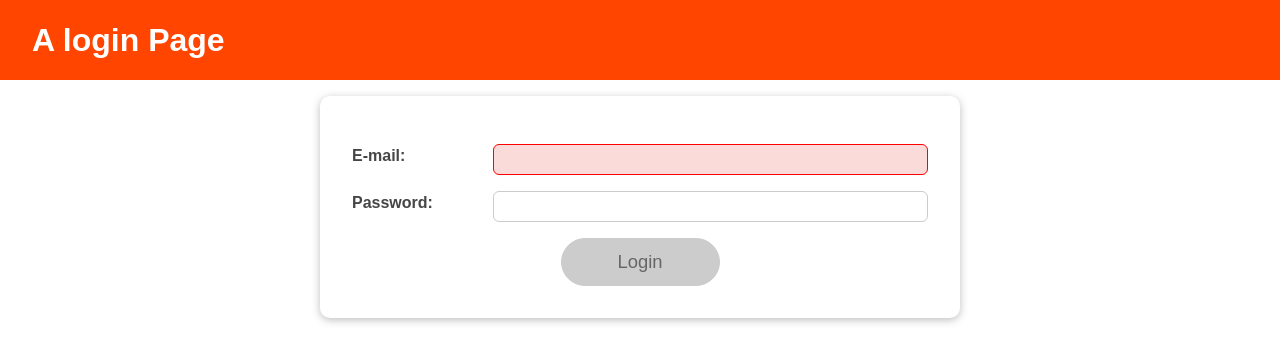
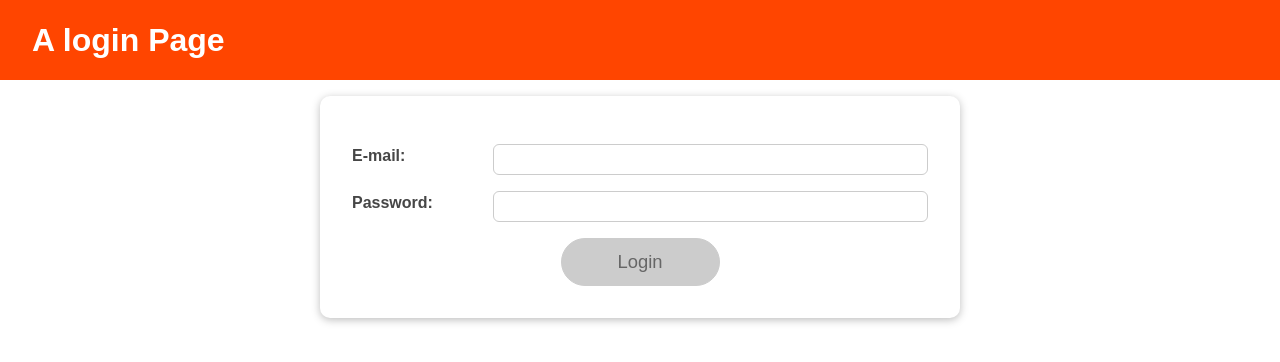
Before and after one commit to MwauStephen/React-Logg-In, a React (Create React App) app: page / in a window 1280 px wide. Shown: the top 362 px of the page. Built offline with nearby package versions, Linux system fonts and the light colour scheme.

Commit message:
finished using useReducer on the email validation

```diff
--- a/src/Components/Login/Login.js
+++ b/src/Components/Login/Login.js
@@ -4,6 +4,12 @@ import Card from "../UI/Card/Card";
 import styles from "./Login.module.css";
 
 const emailReducer = (state, action) => {
+  if (action.type === "USER_INPUT") {
+    return { value: action.val, isValid: action.val.includes("@") };
+  }
+  if (action.type === "INPUT_BLUR") {
+    return { value: state.value, isValid: state.value.includes("@") };
+  }
   return { value: "", isValid: false };
 };
 
@@ -32,27 +38,25 @@ const Login = (props) => {
   // useReducer for email
   const [emailState, dispatchEmail] = useReducer(emailReducer, {
     value: "",
-    isValid: false,
+    isValid: undefined,
   });
 
   //   handling email and password inputs
   const emailChangeHandler = (event) => {
-    setEnteredEmail(event.target.value);
+    // setEnteredEmail(event.target.value);
     dispatchEmail({ type: "USER_INPUT", val: event.target.value });
   };
 
   const passwordChangeHandler = (event) => {
     setEnteredPassword(event.target.value);
-    setFormIsValid(
-      event.target.value.trim().length > 6 && emailState.isValid.includes("@")
-    );
+    setFormIsValid(emailState.isValid && event.target.value.trim().length > 6);
   };
 
   //   validate email and password
   const validateEmailHandler = (event) => {
-    setEmailIsValid(emailState.isValid);
+    dispatchEmail({ type: "INPUT_BLUR" });
   };
-  const validatePasswordHandler = (event) => {
+  const validatePasswordHandler = () => {
     setPassworIsValid(enteredPassword.trim().length > 6);
   };
 
```
